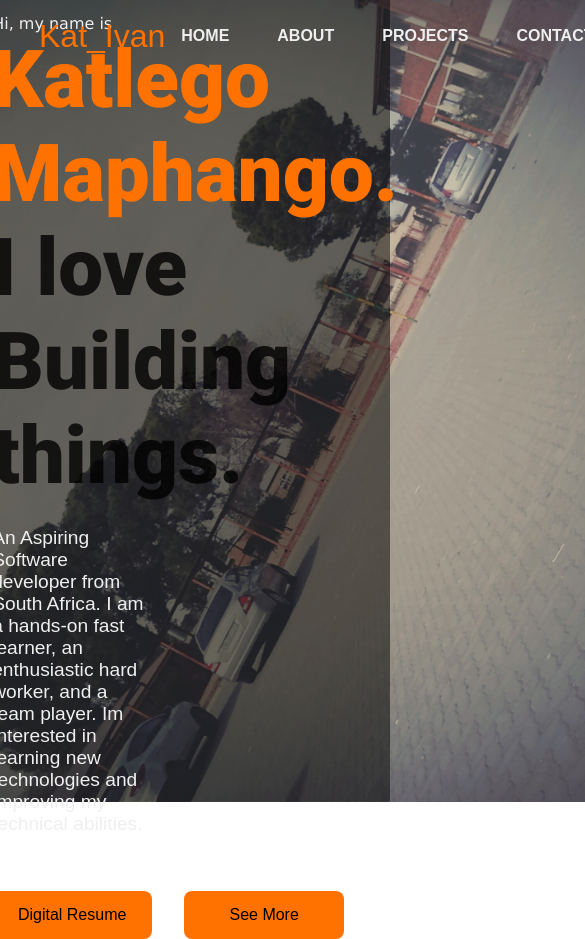
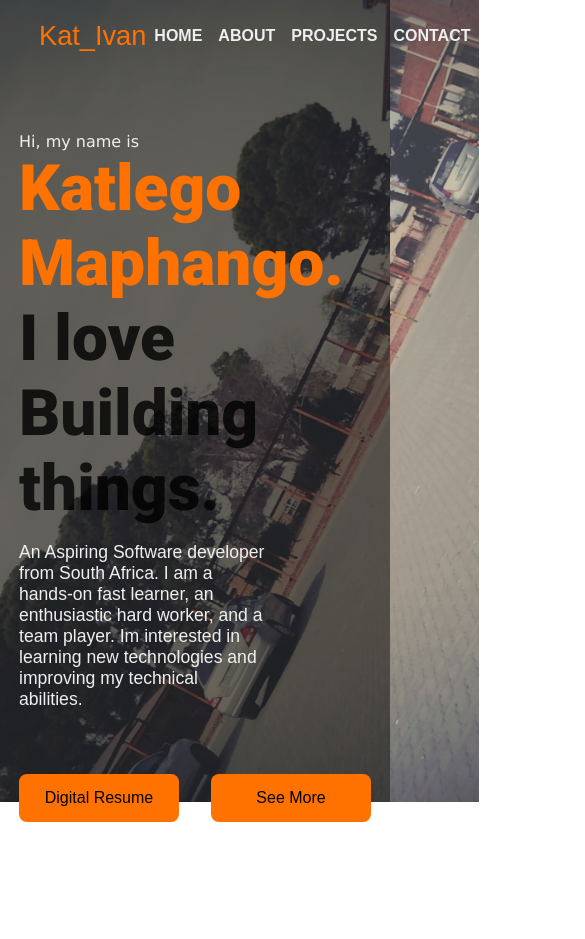
Before and after one commit to katlegomaphango/katlegomaphango.io, a plain HTML site: page kathub/index.html in a window 390 px wide. Shown: the top 939 px of the page, 585 px wide, since content can reach past the window. After the commit the page ends 844 px from the top, so only its background shows below. Drawn offline with Linux system fonts and the light colour scheme.

Commit message:
Banner tablet media query

```diff
--- a/kathub/css/styles.css
+++ b/kathub/css/styles.css
@@ -153,3 +153,41 @@ body{
     height: 100%;
 }
 /* end hero content */
+
+/* tablet Hero/Banner media query */
+@media screen and (max-width: 946px) {
+    /* banner > nav */
+    .nav_header {
+        font-size: 1.7rem;
+    }
+    .nav_links {
+        gap: 0;
+    }
+    .nav_links a {
+        padding: 0.5rem;
+    }
+    .nav_links a:hover {
+        border-radius: 1rem;
+    }
+    /* banner > content */
+    .hero > .container {
+        display: flex;
+        flex-direction: column;
+        justify-content: center;
+        align-items: center;
+        gap: 5.5rem;
+    }
+    .hero_content{
+        gap: 1rem;
+    }
+    .hero_tag {
+        font-size: 4rem;
+    }
+    .hero_content-body {
+        width: 70%;
+        font-size: 1.1rem;
+    }
+    .hero_btns {
+        margin-top: 3rem;
+    }
+}
```
